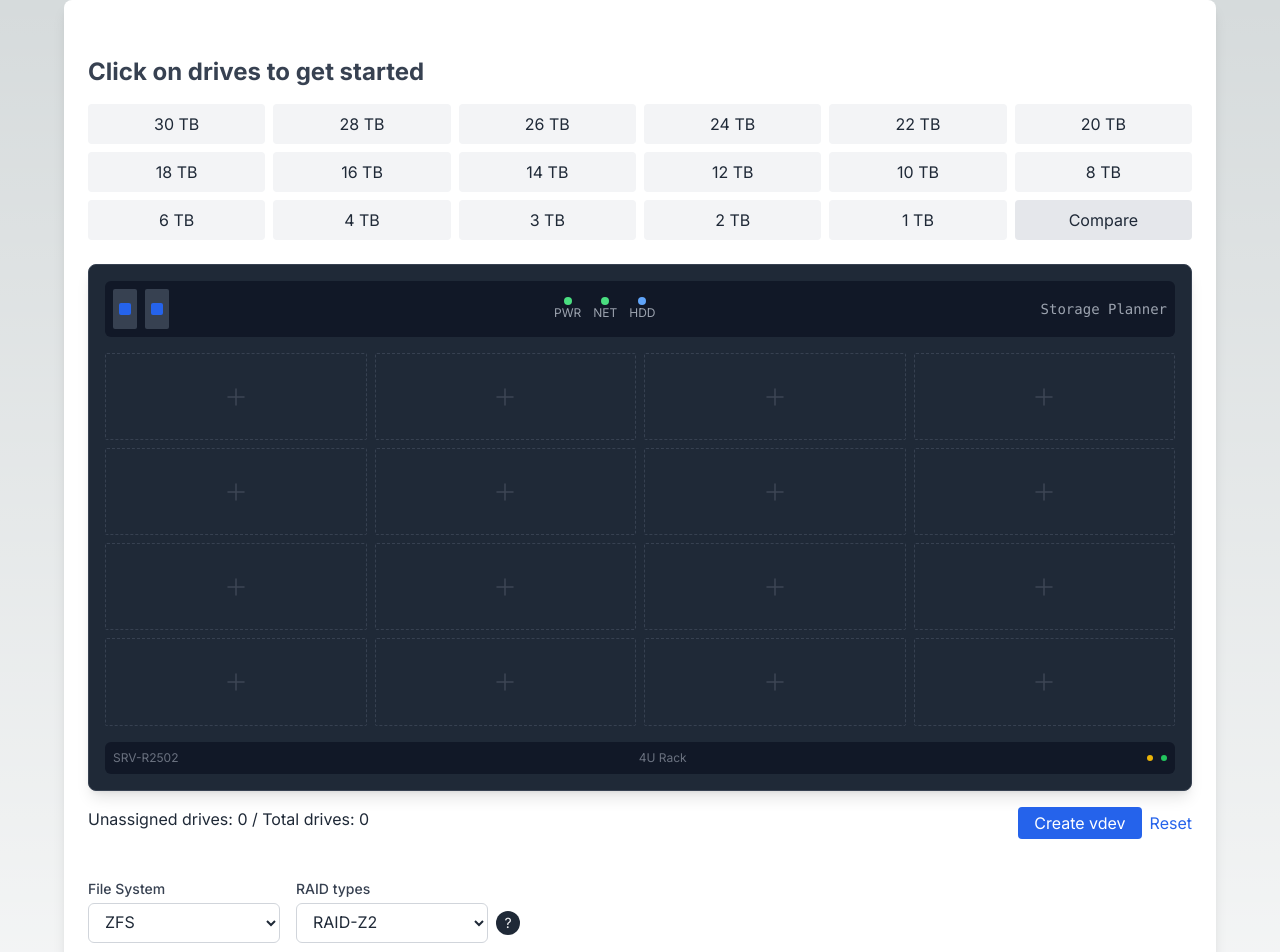
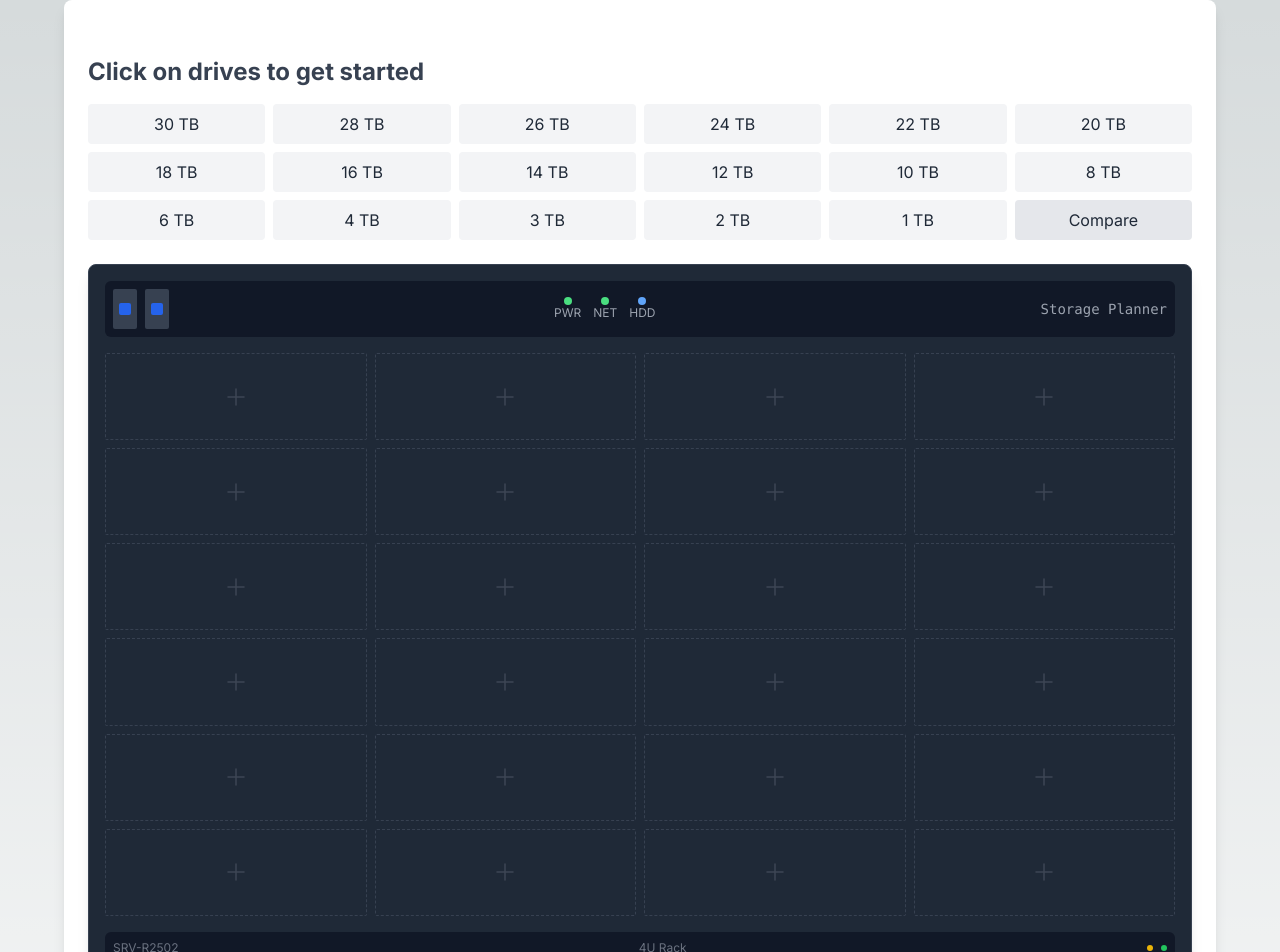
Before and after one commit to buildthehomelab/storage-planner, a Next.js app: page / in a window 1280 px wide. Shown: the top 952 px of the page. Built offline with nearby package versions, Linux system fonts and the light colour scheme.

Commit message:
Increase max drive count from 16 to 24
Closes #27 — user requested support for 24-drive configs.
ServerRack already uses a dynamic 4-per-row grid so the extra rows
render automatically with the updated default.

Co-Authored-By: Claude Sonnet 4.6 <noreply@anthropic.com>

```diff
--- a/src/app/ServerRack.tsx
+++ b/src/app/ServerRack.tsx
@@ -18,7 +18,7 @@ interface ServerRackProps {
 const ServerRack: React.FC<ServerRackProps> = ({
   drives,
   onDriveClick,
-  maxSlots = 16
+  maxSlots = 24
 }) => {
   // Calculate how many rows and columns we need
   const drivesPerRow = 4;
--- a/src/app/page.tsx
+++ b/src/app/page.tsx
@@ -169,7 +169,7 @@ const RAIDCalculator = () => {
   // Add a drive to the active configuration
   const addDrive = (size: number) => {
     const activeConfig = configs[activeConfigIndex];
-    if (activeConfig.selectedDrives.length < 16) {
+    if (activeConfig.selectedDrives.length < 24) {
       const updatedDrives = [...activeConfig.selectedDrives, { id: Date.now(), size }];
       updateConfig(activeConfigIndex, { selectedDrives: updatedDrives });
     }
```
